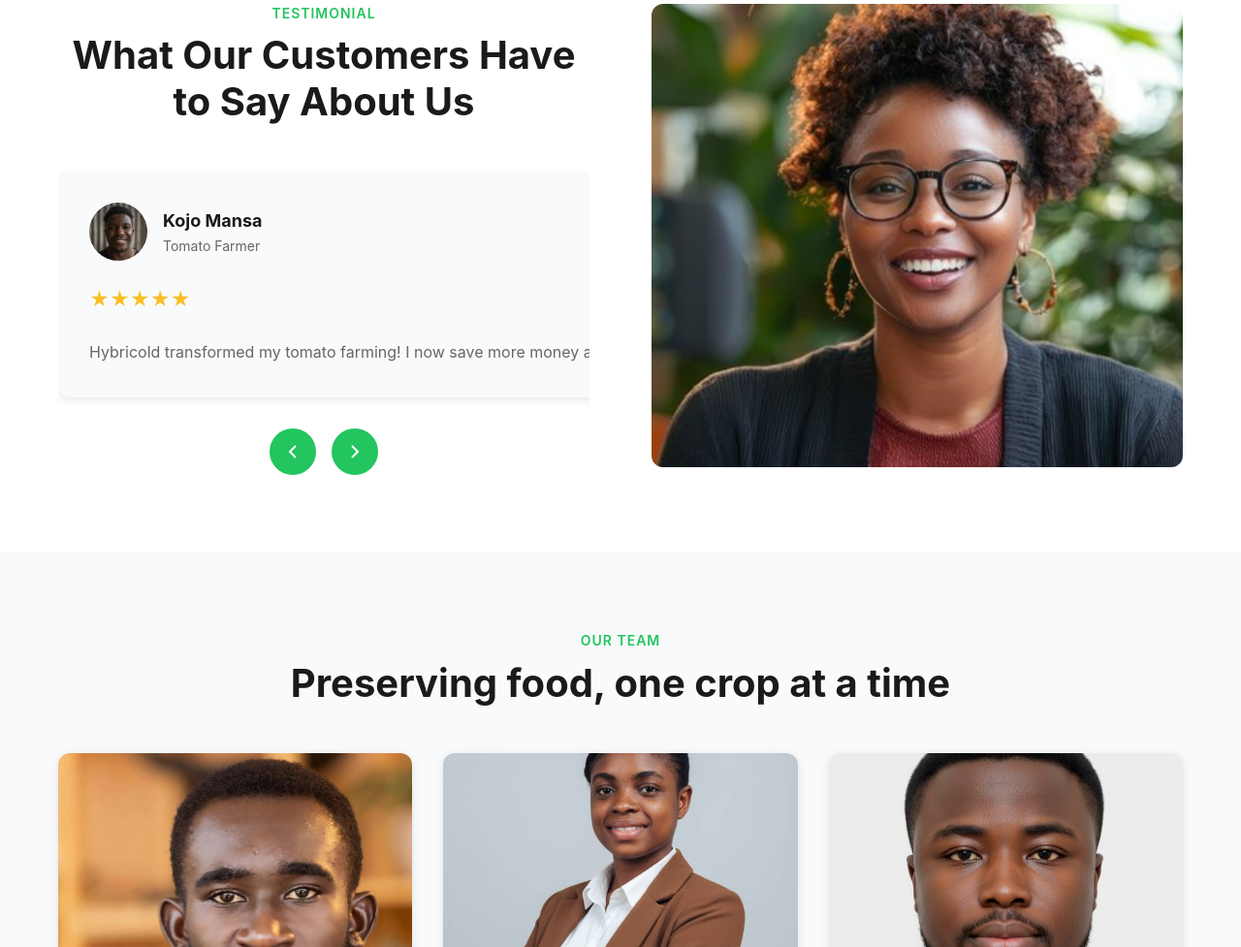
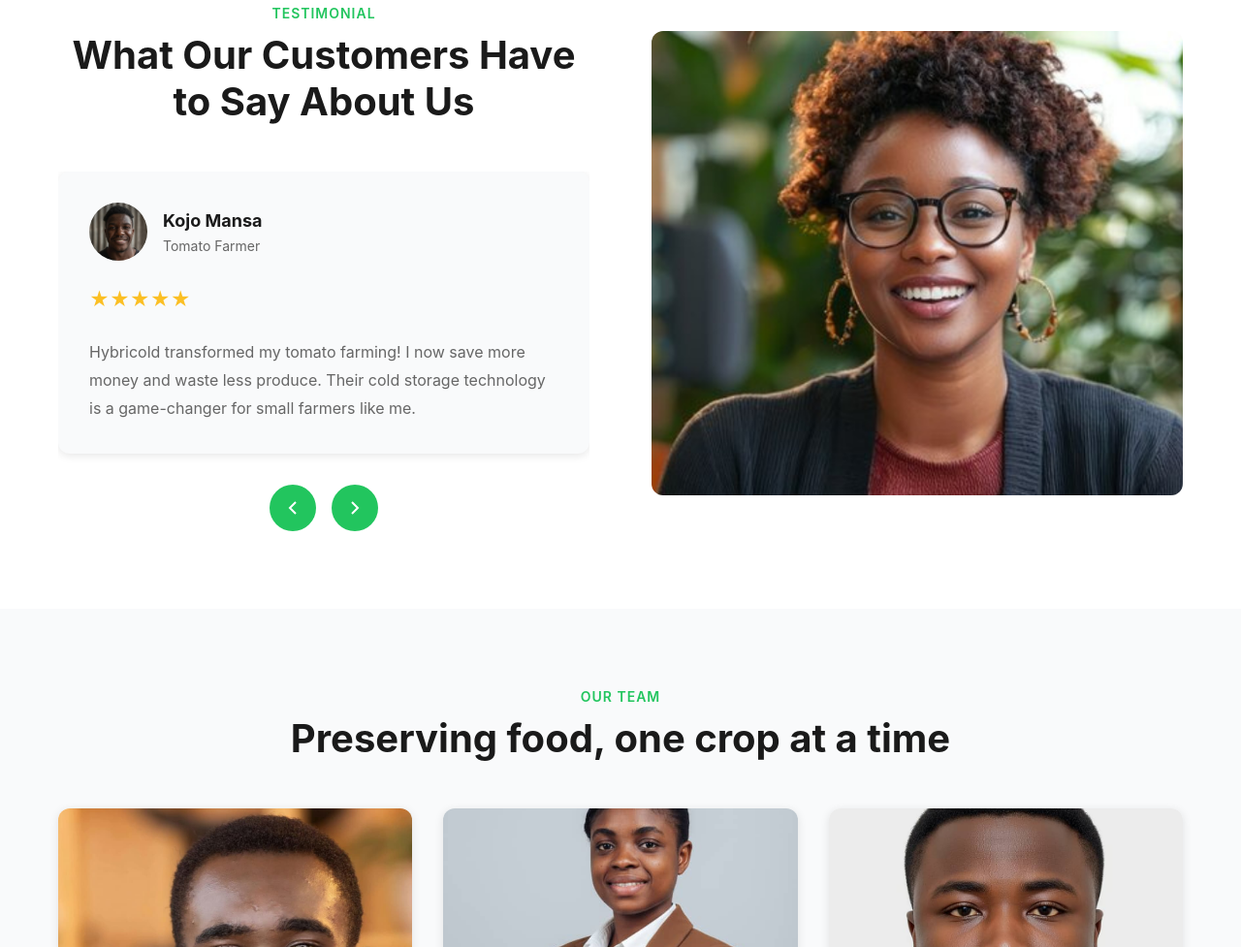
Before and after one commit to GROW-YAI/hybricold-frontend, a plain HTML site: page index.html in a window 1280 px wide. Shown: the part 2420-3397 px from the top of the page at 97% size. Drawn offline with Linux system fonts and the light colour scheme.

Commit message:
testimonials bit changes

```diff
--- a/styles.css
+++ b/styles.css
@@ -311,7 +311,7 @@ body {
 }
 
 .testimonial-card {
-  min-width: 100%;
+  width: 100%;
   flex-shrink: 0;
 }
 
```
